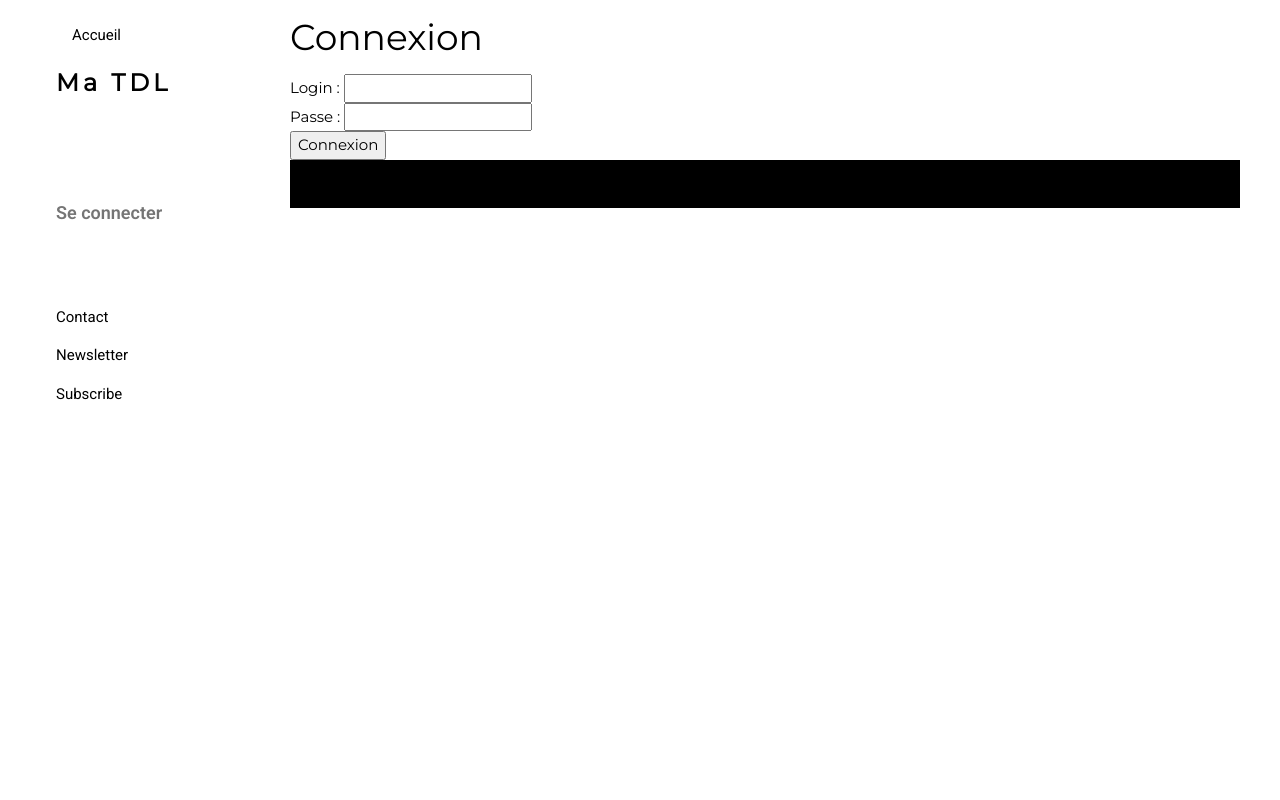
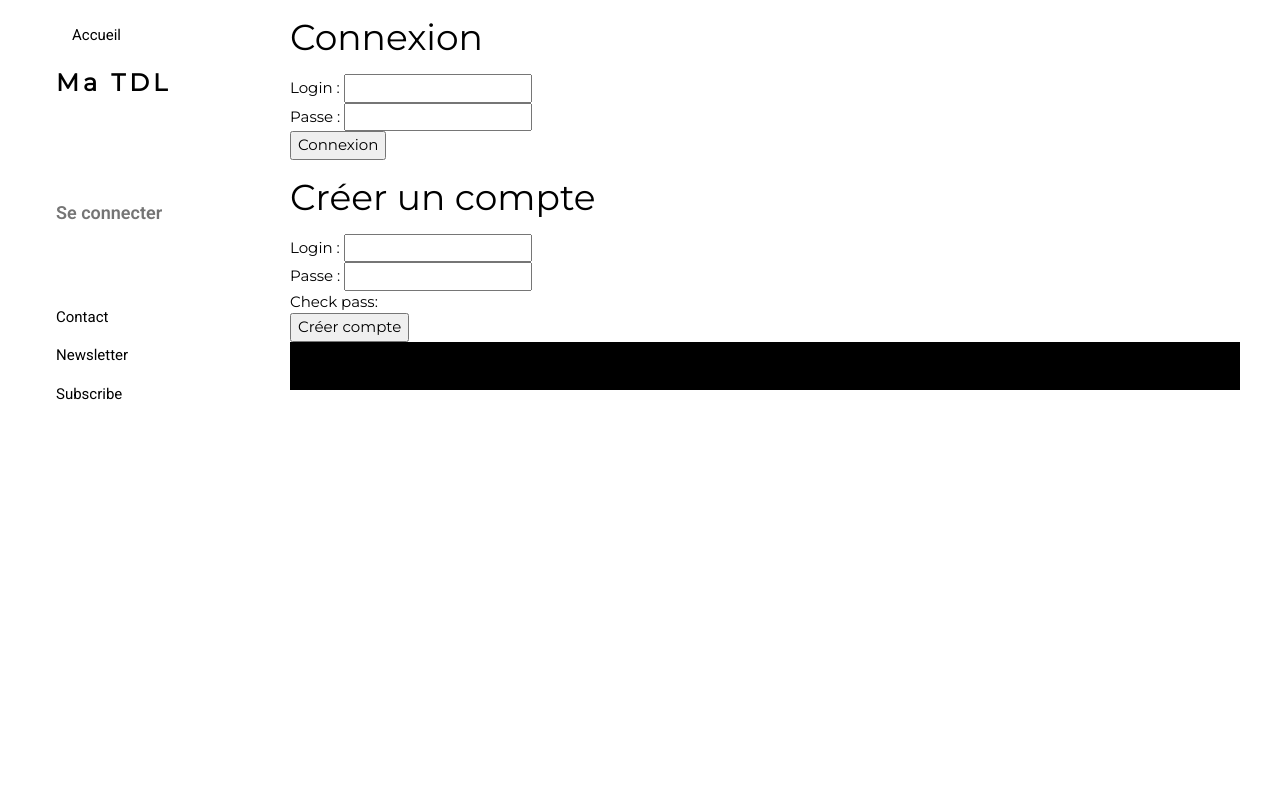
Before and after one commit to BenjSon/ToDo-list, a PHP site: page /chatISIG/index.php?view=login in a window 1280 px wide. Run offline with PHP 8.4, Linux system fonts and the light colour scheme.

Commit message:
créer un compte

```diff
--- a/css/style_form.css
+++ b/css/style_form.css
@@ -102,6 +102,8 @@
 
 
 
+
+
 #form input:focus,
 #form textarea:focus {
     outline: 0;
--- a/templates/login.php
+++ b/templates/login.php
@@ -21,5 +21,15 @@ Passe : <input type="password" name="passe" /><br />
 </form>
 </div>
 
+    <h1>Créer un compte</h1>
+    <form action="controleur.php" method="GET">
+        Login : <input type="text" name="login" /><br />
+        Passe : <input type="password" name="passe" /><br />
+        Check pass: <imput type="password" name="passe2"/><br/>
+        <input type="submit" name="action" value="Créer compte" />
+    </form>
+
+
+
 
 </div>
--- a/templates/taches.php
+++ b/templates/taches.php
@@ -40,6 +40,7 @@ if (basename($_SERVER["PHP_SELF"]) == "conversations.php")
                name="matière 4"
                value="choix4"> matière 4
         <br />
+        <br/>
 
         <label for="priorité">Quelle priorité?</label>
         <select name="priorité" id="pays" priorité>
@@ -48,6 +49,7 @@ if (basename($_SERVER["PHP_SELF"]) == "conversations.php")
             <option value="3">3</option>
             <option value="4">4</option>
         </select>
+        <br/><br/>
 
         <input type="submit" value="Envoyer" />
 
```
